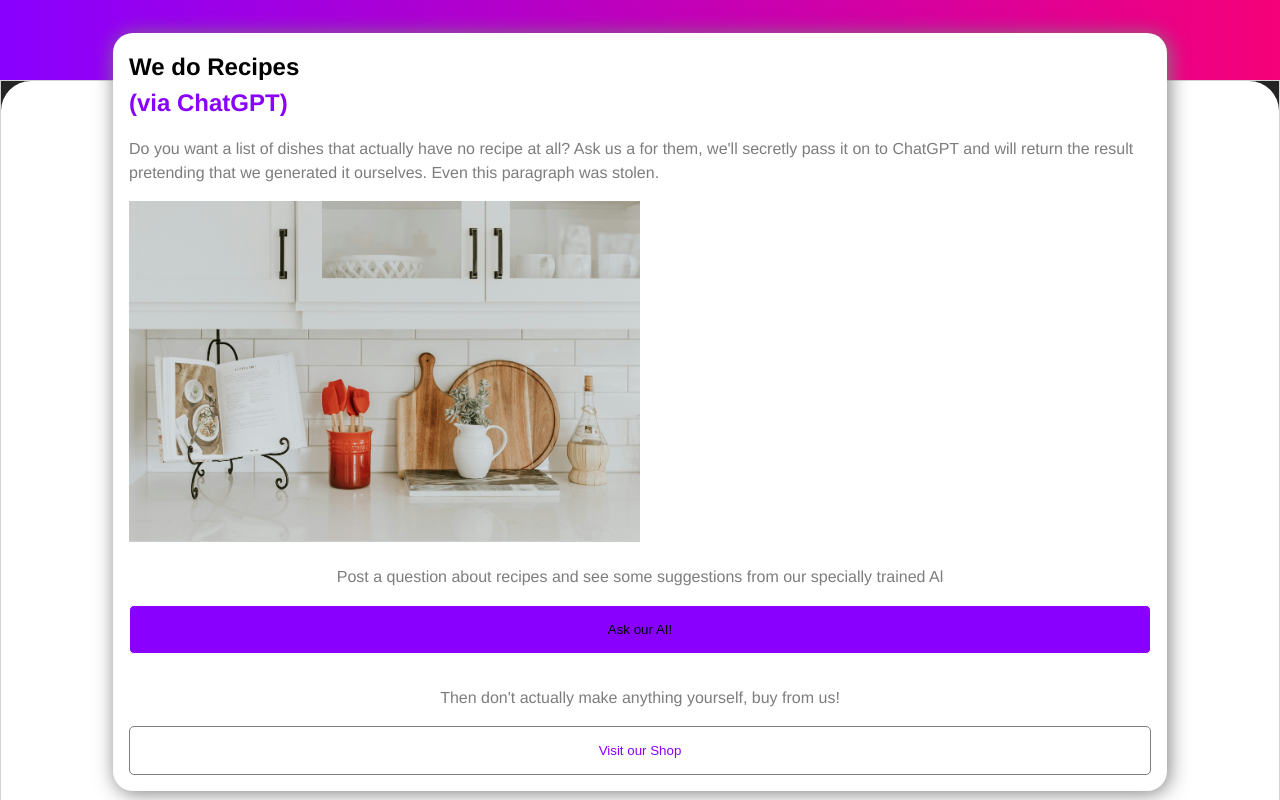
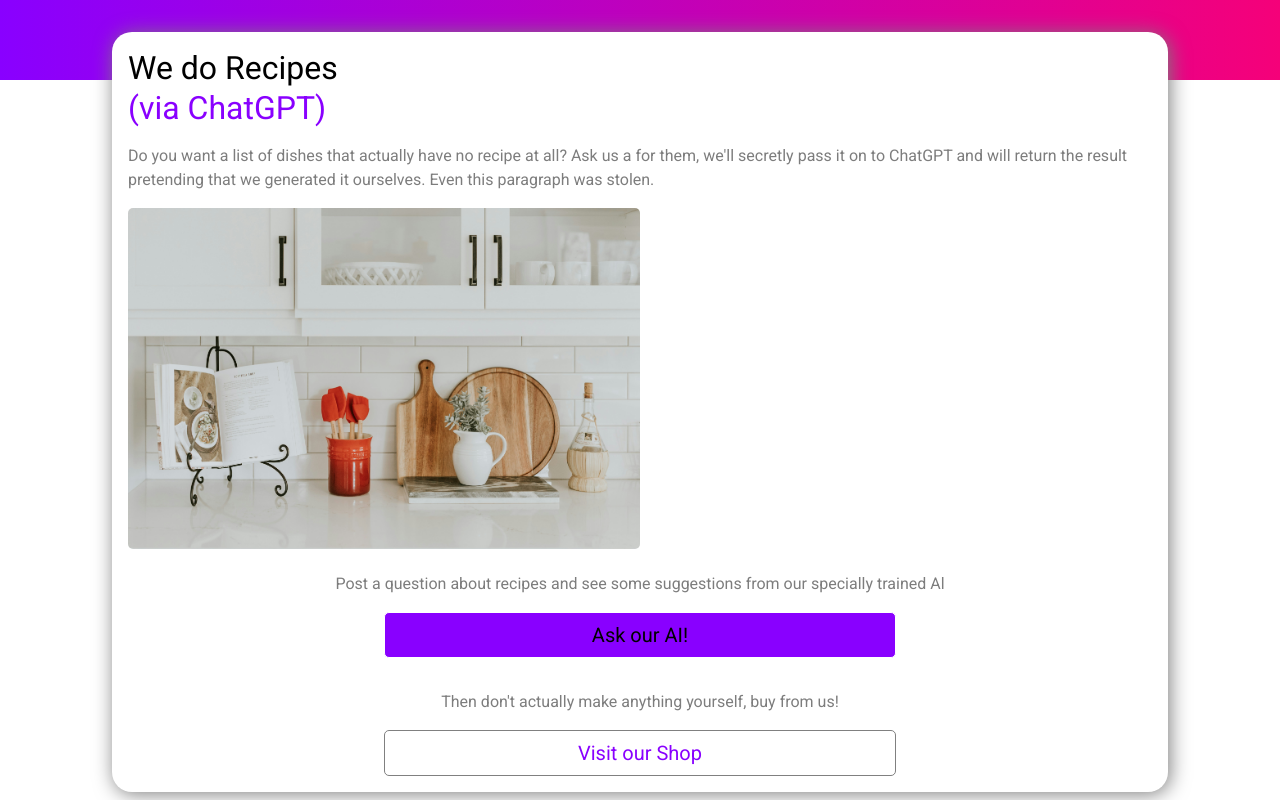
Before and after one commit to technative-academy/Team-Wolf, a React (Vite) app: page / in a window 1280 px wide. Shown: the part 200-1000 px from the top of the page. Built offline with nearby package versions, Linux system fonts and the light colour scheme.

Commit message:
Fix border and change button styling

```diff
--- a/src/assets/css/index.css
+++ b/src/assets/css/index.css
@@ -1,4 +1,4 @@
-*html {
+html {
   box-sizing: border-box;
 }
 
@@ -30,7 +30,7 @@ body {
 
   color-scheme: light dark;
   color: rgba(255, 255, 255, 0.87);
-  background-color: #242424;
+  background: linear-gradient(to right, #8900ff, #f50179);
 
   font-synthesis: none;
   text-rendering: optimizeLegibility;
@@ -69,45 +69,10 @@ body {
   --headerGradient: #8900ff -> #f50179;
 }
 
-.header-background {
-  background: linear-gradient(to right, var(--purple), #f50179);
-}
-
-.buttonPurple {
-  padding: 1rem 2rem;
-  background-color: var(--purple);
-  border: solid 1px white;
-  border-radius: 5px;
-}
-
-.buttonPurple:hover {
-  background-color: #4c008f;
-}
-
-.buttonWhite {
-  background-color: var(--white);
-  color: var(--purple);
-  padding: 1rem;
-  border-radius: 5px;
-  border: solid 1px grey;
-}
-
-.buttonWhite:hover {
-  background-color: var(--white);
-  color: var(--purple);
-  border: solid 1px var(--purple);
-  text-decoration: underline;
-}
-
 a {
   color: var(--darkGrey);
 }
 
-/* a:hover {
+a:hover {
   color: var(--purple);
-} */
-
-.shadow {
-  background-color: white;
-  box-shadow: 2px 2px 20px var(--darkGrey);
 }
--- a/src/components/About/About.module.css
+++ b/src/components/About/About.module.css
@@ -28,6 +28,10 @@ a {
 }
 
 @media only screen and (min-width: 1024px) {
+  .wrapper {
+    border-radius: 0px;
+  }
+
   .card {
     margin-left: 5rem;
     margin-right: 5rem;
--- a/src/components/Ask/Ask.module.css
+++ b/src/components/Ask/Ask.module.css
@@ -36,6 +36,10 @@ html {
 }
 
 @media only screen and (min-width: 1024px) {
+  .wrapper {
+    border-radius: 0px;
+  }
+
   .card {
     margin-left: auto;
     margin-right: auto;
--- a/src/components/Home/Home.jsx
+++ b/src/components/Home/Home.jsx
@@ -20,11 +20,15 @@ function Home() {
             Post a question about recipes and see some suggestions from our
             specially trained Al
           </p>
-          <ButtonPurple text="Ask our AI!" />
+          <div className={styles.buttonContainer}>
+            <ButtonPurple text="Ask our AI!" />
+          </div>
           <p className={styles.para}>
             Then don't actually make anything yourself, buy from us!
           </p>
-          <ButtonWhite text="Visit our Shop" />
+          <div className={styles.buttonContainer}>
+            <ButtonWhite text="Visit our Shop" />
+          </div>
         </div>
       </div>
     </div>
--- a/src/components/Home/Home.module.css
+++ b/src/components/Home/Home.module.css
@@ -9,6 +9,7 @@
 img {
   max-width: 100%;
   max-height: auto;
+  border-radius: 5px;
 }
 
 .center {
@@ -27,7 +28,26 @@ img {
   color: var(--purple);
 }
 
+.buttonContainer {
+  width: 50%;
+  margin-left: auto;
+  margin-right: auto;
+}
+
+/* Fonts */
+h2 {
+  font: var(--h2-mobile);
+}
+
+p {
+  font: var(--p-mobile);
+}
+
 @media only screen and (min-width: 1024px) {
+  .wrapper {
+    border-radius: 0px;
+  }
+
   .padding {
     padding: 1rem;
   }
@@ -55,4 +75,13 @@ img {
     position: relative;
     bottom: 5rem;
   }
+
+  /* Fonts */
+  h2 {
+    font: var(--h2-desktop);
+  }
+
+  p {
+    font: var(--p-desktop);
+  }
 }
--- a/src/components/MainContent/MainContent.module.css
+++ b/src/components/MainContent/MainContent.module.css
@@ -1,5 +1,4 @@
 .wrapper {
-  border: 1px solid lightgray;
   display: flex;
   align-items: stretch;
   justify-content: center;
--- a/src/components/Products/Products.module.css
+++ b/src/components/Products/Products.module.css
@@ -39,6 +39,10 @@
 }
 
 @media only screen and (min-width: 1024px) {
+  .wrapper {
+    border-radius: 0px;
+  }
+
   .card {
     margin-left: 5rem;
     margin-right: 5rem;
--- a/src/components/Reusable/ButtonPurple/ButtonPurple.module.css
+++ b/src/components/Reusable/ButtonPurple/ButtonPurple.module.css
@@ -1,10 +1,11 @@
 .buttonPurple {
-  padding: 1rem 0rem;
+  padding: 0.5rem 0rem;
   background-color: var(--purple);
   border: solid 1px white;
   border-radius: 5px;
   margin-bottom: 1rem;
   width: 100%;
+  font: var(--h4-mobile);
 }
 
 .buttonPurple:hover {
@@ -14,3 +15,9 @@
 .buttonPurple:active {
   background-color: #4c008f;
 }
+
+@media only screen and (min-width: 1024px) {
+  .buttonPurple {
+    font: var(--h4-desktop);
+  }
+}
--- a/src/components/Reusable/ButtonWhite/ButtonWhite.module.css
+++ b/src/components/Reusable/ButtonWhite/ButtonWhite.module.css
@@ -1,13 +1,20 @@
 .buttonWhite {
-  padding: 1rem 0rem;
+  padding: 0.5rem 0rem;
   background-color: var(--white);
   border: solid 1px grey;
   border-radius: 5px;
   color: var(--purple);
   width: 100%;
+  font: var(--h4-mobile);
 }
 
 .buttonWhite:hover {
   border: solid 1px var(--purple);
   text-decoration: underline;
 }
+
+@media only screen and (min-width: 1024px) {
+  .buttonWhite {
+    font: var(--h4-desktop);
+  }
+}
```
